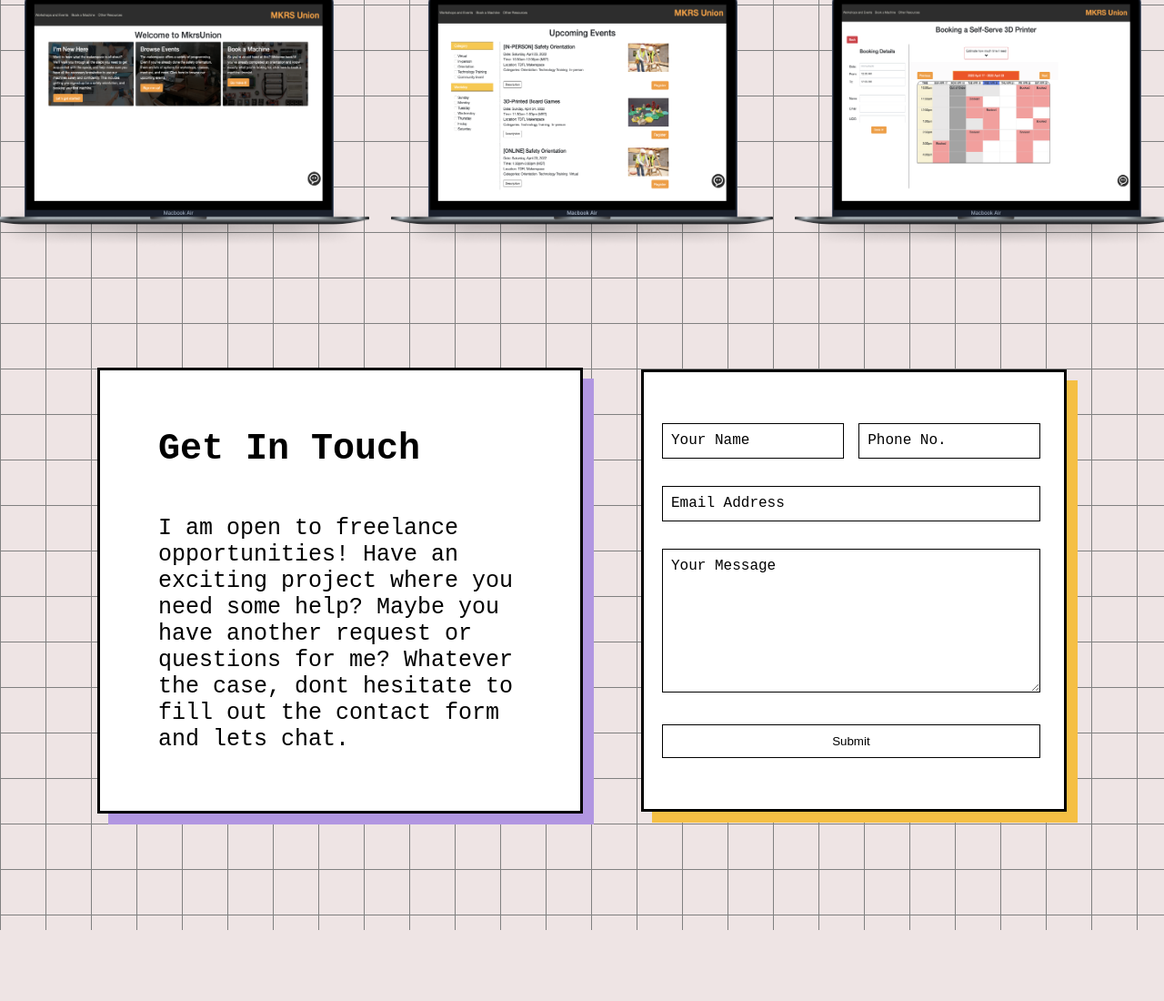
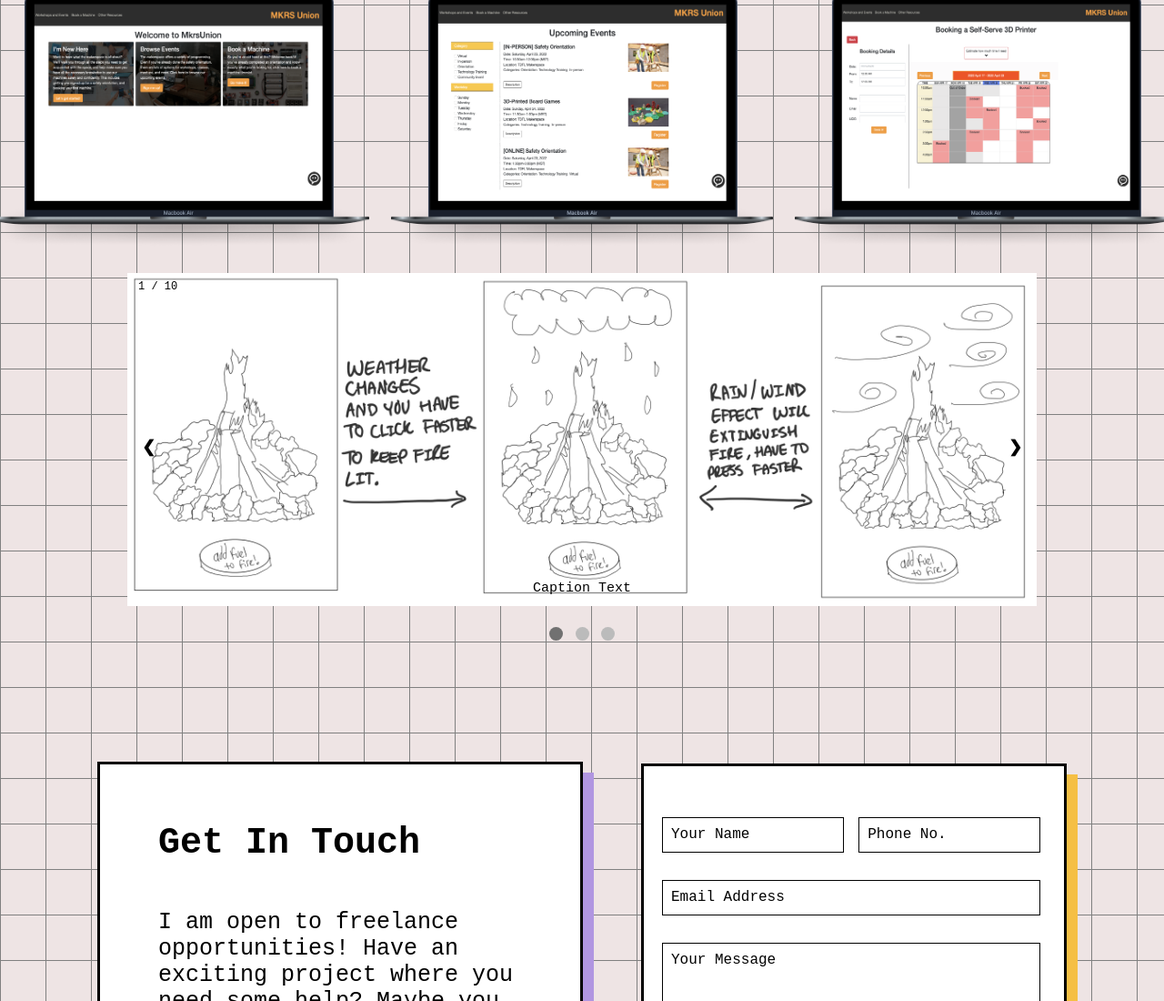
Before and after one commit to FysalBeau/fysalbeau.github.io, a plain HTML site: page index.html in a window 1280 px wide. Shown: the part 2145-3245 px from the top of the page at 91% size. Before the commit the page ends 3167 px from the top, so only its background shows below. Drawn offline with Linux system fonts and the light colour scheme.

Commit message:
Newfysal (#25)
* carousel js

* carousel css

* carousel html

```diff
--- a/css/main.css
+++ b/css/main.css
@@ -2,6 +2,92 @@
   margin: 0%;
   padding: 0%;
   box-sizing: border-box;
+}
+
+/* Slideshow container */
+.slideshow-container {
+  max-width: 1000px;
+  position: relative;
+  margin: auto;
+}
+
+/* Hide the images by default */
+.mySlides {
+  display: none;
+}
+
+/* Next & previous buttons */
+.prev, .next {
+  cursor: pointer;
+  position: absolute;
+  top: 50%;
+  width: auto;
+  margin-top: -22px;
+  padding: 16px;
+  color: black;
+  font-weight: bold;
+  font-size: 18px;
+  transition: 0.6s ease;
+  border-radius: 0 3px 3px 0;
+  user-select: none;
+}
+
+/* Position the "next button" to the right */
+.next {
+  right: 0;
+  border-radius: 3px 0 0 3px;
+}
+
+/* On hover, add a black background color with a little bit see-through */
+.prev:hover, .next:hover {
+  background-color: rgba(0,0,0,0.8);
+}
+
+/* Caption text */
+.text {
+  color: black;
+  font-size: 15px;
+  padding: 8px 12px;
+  position: absolute;
+  bottom: 8px;
+  width: 100%;
+  text-align: center;
+}
+
+/* Number text (1/3 etc) */
+.numbertext {
+  color: black;
+  font-size: 12px;
+  padding: 8px 12px;
+  position: absolute;
+  top: 0;
+}
+
+/* The dots/bullets/indicators */
+.dot {
+  cursor: pointer;
+  height: 15px;
+  width: 15px;
+  margin: 0 2px;
+  background-color: #bbb;
+  border-radius: 50%;
+  display: inline-block;
+  transition: background-color 0.6s ease;
+}
+
+.active, .dot:hover {
+  background-color: #717171;
+}
+
+/* Fading animation */
+.fade {
+  animation-name: fade;
+  animation-duration: 1.5s;
+}
+
+@keyframes fade {
+  from {opacity: .4}
+  to {opacity: 1}
 }
 
 /*Smooth scroll code wasnt working, had to override the current auto scroll
@@ -291,6 +377,7 @@ section {
   box-shadow: 12px 12px #8298f5;
   margin-bottom: 50px;
 }
+
 .project-grid {
   display: grid;
   gap: 1.5rem;
@@ -306,6 +393,9 @@ section {
 }
 .project-grid:nth-child(5) {
   grid-area: five;
+}
+.carousel-container{
+  grid-area: six;
 }
 
 .project-info {
@@ -533,7 +623,8 @@ textarea:valid ~ label {
     grid-auto-columns: 1fr 1fr 1fr;
     grid-template-areas:
       "one two two"
-      "three four five";
+      "three four five"
+      "six six six";
     margin-bottom: 10%;
     margin-left: 5%;
     margin-right: 5%;
@@ -685,7 +776,8 @@ textarea:valid ~ label {
     grid-template-areas:
       " one three"
       "four five"
-      "two two";
+      "two two"
+      'six six';
   }
 
   .project-info {
@@ -876,6 +968,18 @@ textarea:valid ~ label {
     margin-top: 8%;
   }
 
+  .project-grid {
+    grid-auto-columns: 1fr;
+    grid-template:
+    "one"
+    "two"
+    "three"
+    "four"
+    "five"
+    "six";
+
+  }
+
   .project-info {
     margin-left: 20%;
     margin-right: 20%;
--- a/index.html
+++ b/index.html
@@ -278,6 +278,41 @@
           <div class="mock3">
             <img src="assets/mock3.png" width="420" height="280" />
           </div>
+          <div class="carousel-container">
+            <!-- Slideshow container -->
+            <div class="slideshow-container">
+              <!-- Full-width images with number and caption text -->
+              <div class="mySlides fade">
+                <div class="numbertext">1 / 10</div>
+                <img src="assets/idea1.png" style="width: 100%" />
+                <div class="text">Caption Text</div>
+              </div>
+
+              <div class="mySlides fade">
+                <div class="numbertext">2 / 10</div>
+                <img src="assets/idea2.png" style="width: 100%" />
+                <div class="text">Caption Two</div>
+              </div>
+
+              <div class="mySlides fade">
+                <div class="numbertext">3 / 10</div>
+                <img src="assets/idea3.png" style="width: 100%" />
+                <div class="text">Caption Three</div>
+              </div>
+
+              <!-- Next and previous buttons -->
+              <a class="prev" onclick="plusSlides(-1)">&#10094;</a>
+              <a class="next" onclick="plusSlides(1)">&#10095;</a>
+            </div>
+            <br />
+
+            <!-- The dots/circles -->
+            <div style="text-align: center">
+              <span class="dot" onclick="currentSlide(1)"></span>
+              <span class="dot" onclick="currentSlide(2)"></span>
+              <span class="dot" onclick="currentSlide(3)"></span>
+            </div>
+          </div>
         </div>
       </section>
 
--- a/javascript.js
+++ b/javascript.js
@@ -136,3 +136,32 @@ const appearOnScroll = new IntersectionObserver(function(entries, appearOnScroll
 faders.forEach(fader => {
     appearOnScroll.observe(fader);
 })
+
+let slideIndex = 1;
+showSlides(slideIndex);
+
+// Next/previous controls
+function plusSlides(n) {
+  showSlides(slideIndex += n);
+}
+
+// Thumbnail image controls
+function currentSlide(n) {
+  showSlides(slideIndex = n);
+}
+
+function showSlides(n) {
+  let i;
+  let slides = document.getElementsByClassName("mySlides");
+  let dots = document.getElementsByClassName("dot");
+  if (n > slides.length) {slideIndex = 1}
+  if (n < 1) {slideIndex = slides.length}
+  for (i = 0; i < slides.length; i++) {
+    slides[i].style.display = "none";
+  }
+  for (i = 0; i < dots.length; i++) {
+    dots[i].className = dots[i].className.replace(" active", "");
+  }
+  slides[slideIndex-1].style.display = "block";
+  dots[slideIndex-1].className += " active";
+}
```
Also changed, not shown: assets/idea1.png (added), assets/idea2.png (added), assets/idea3.png (added).
